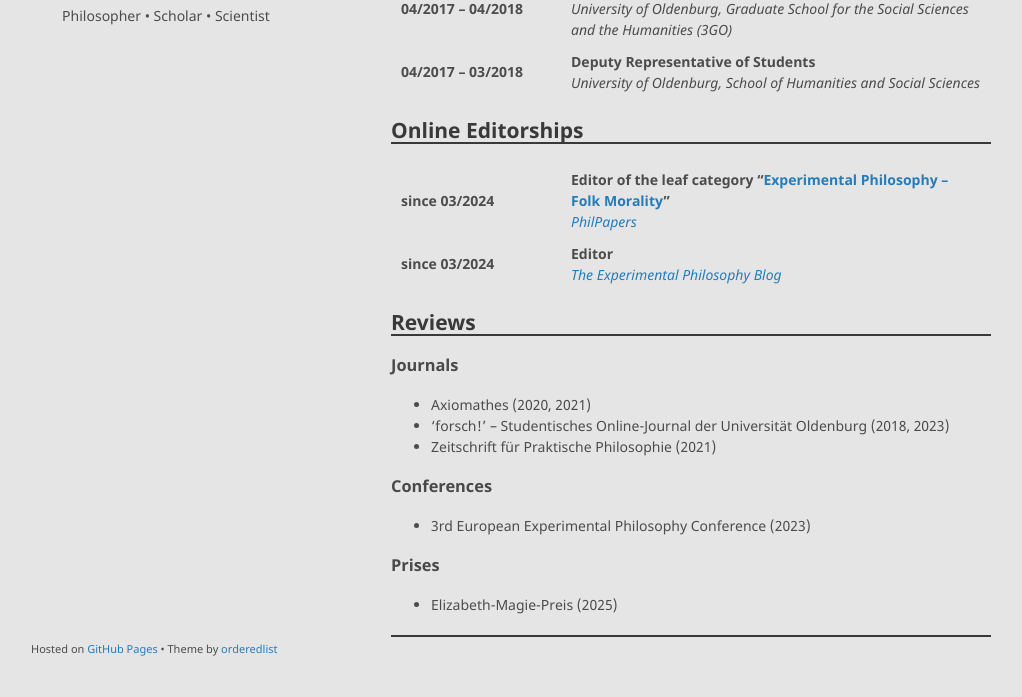
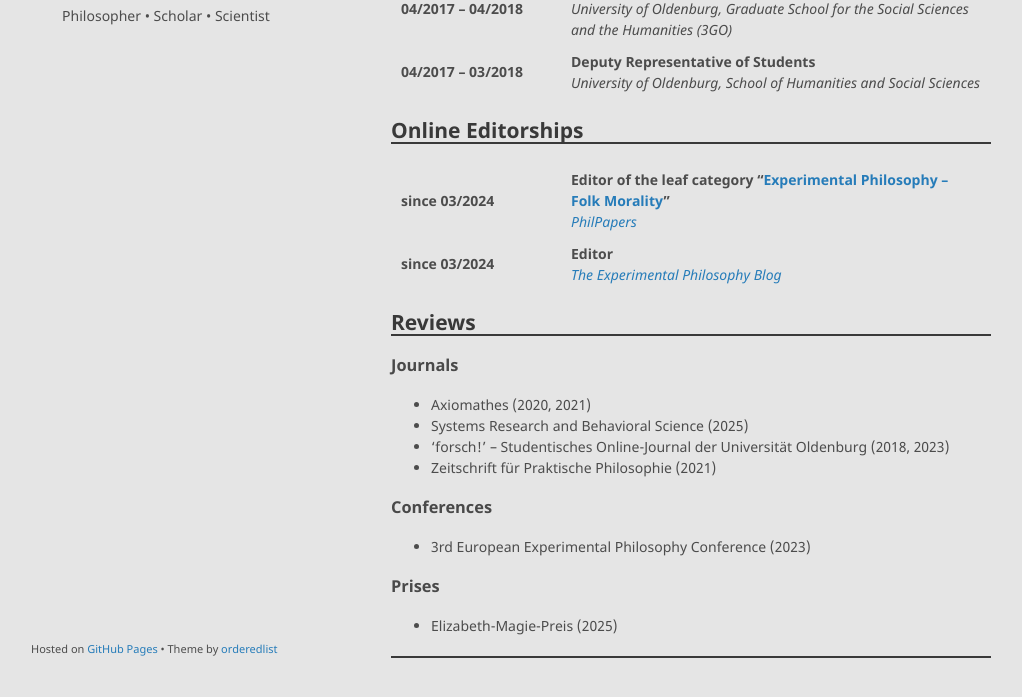
Before and after one commit to alephmembeth/alephmembeth.github.io, a Jekyll site: the page built from services.md, in a window 1280 px wide and 1090 px high. Shown: the part 362-1059 px from the top of the window, without its empty margins (129-1151 px from the left). Built offline with Jekyll 4.4.1, drawn with Linux system fonts in a browser that asks for light colours; our own code applies the rules of GitHub Pages for plain Markdown files.

Commit message:
Update services.md

```diff
--- a/services.md
+++ b/services.md
@@ -82,6 +82,7 @@ layout: default
 ### Journals
 
 + Axiomathes (2020, 2021)
++ Systems Research and Behavioral Science (2025)
 + ‘forsch!’ – Studentisches Online-Journal der Universität Oldenburg (2018, 2023)
 + Zeitschrift für Praktische Philosophie (2021)
 
```
